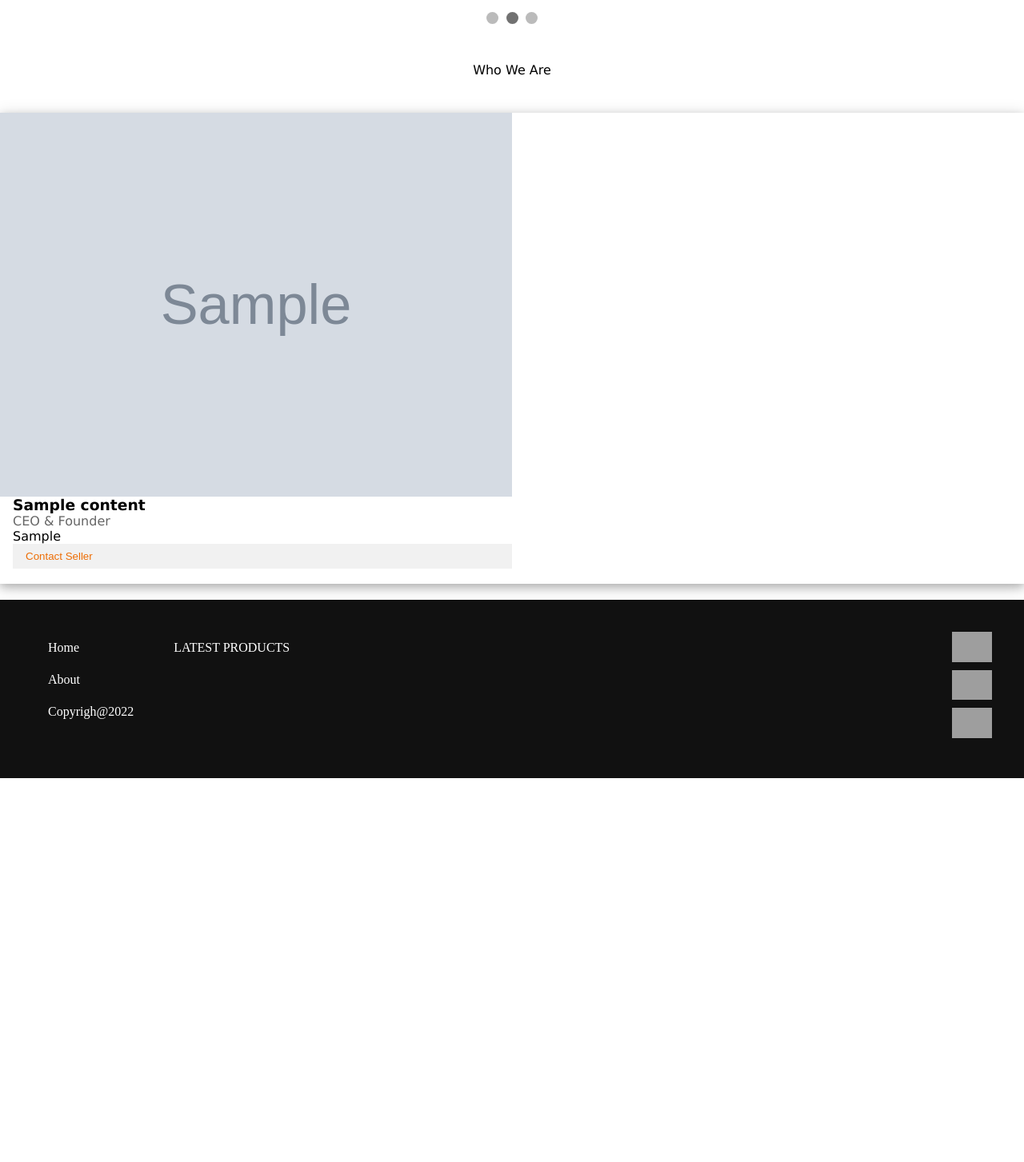
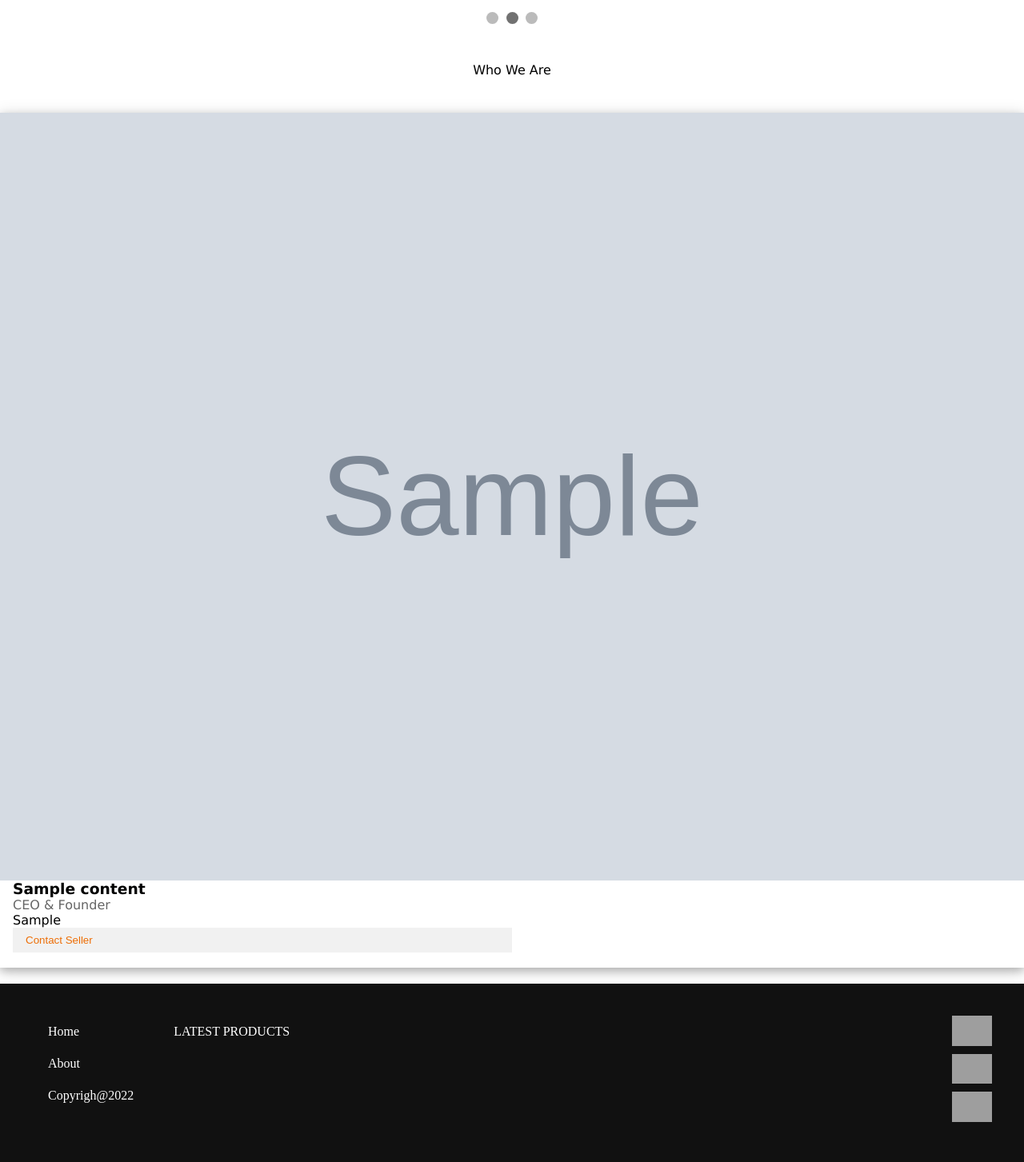
Before and after one commit to Lotany/Rizcakes, a PHP site: page /index.php in a window 1280 px wide. Shown: the part 619-2072 px from the top of the page at 80% size. Before the commit the page ends 1592 px from the top, so only its background shows below. Run offline with PHP 8.4, Linux system fonts and the light colour scheme; tables that the repository leaves empty hold one stand-in row (values such as "Sample post"); grey boxes marked "Sample" are stand-in pictures; some libraries are stand-ins or nearby versions; grey boxes are pictures that could not be loaded.

Commit message:
positioning elements

```diff
--- a/index.php
+++ b/index.php
@@ -51,7 +51,7 @@
     <div class="w3-third w3-margin-bottom">
       <div class="w3-card-4">
         <?php foreach ($conte as $cont) : ?>
-          <img src="./folder/<?php echo $cont['file']; ?>" alt="John" style="width:50%">
+          <img src="./folder/<?php echo $cont['file']; ?>" alt="John" style="width:100%">
           <div class="w3-container">
             <h3><?php echo $cont['name']; ?></h3>
             <p class="w3-opacity">CEO & Founder</p>
```
